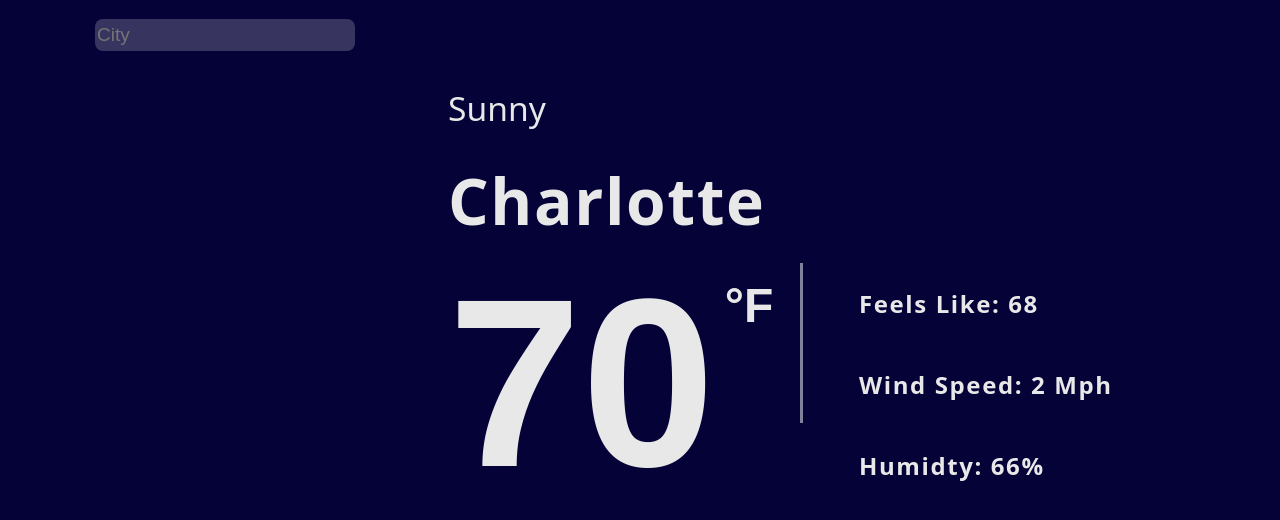
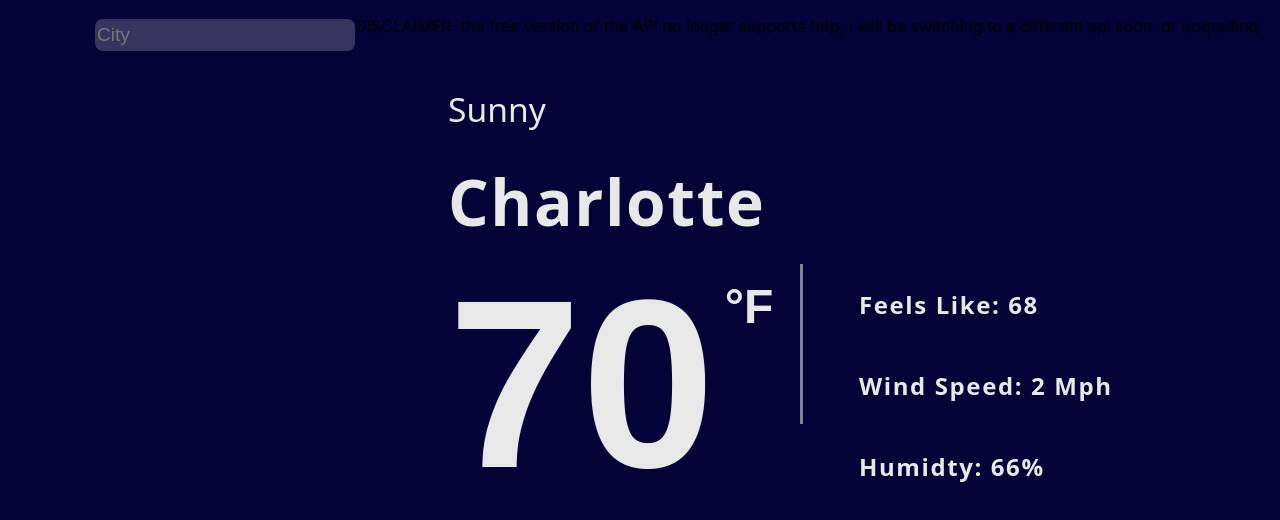
Before and after one commit to bhawkins6177/weatherapp, a React (Create React App) app: page / in a window 1280 px wide. Shown: the top 520 px of the page. Built offline with nearby package versions, Linux system fonts and the light colour scheme.

Commit message:
inserted a disclaimer

```diff
--- a/src/form.js
+++ b/src/form.js
@@ -58,7 +58,7 @@ function Form (){
                 value = {searchCityValue}>
                 </input>
                 {/* <button>Search!</button> */}
-
+                <p> DISCLAIMER: the free version of the API no longer supports http, I will be switching to a different api soon, or upgrading. </p>
             </form>
             <Ui
 
```
